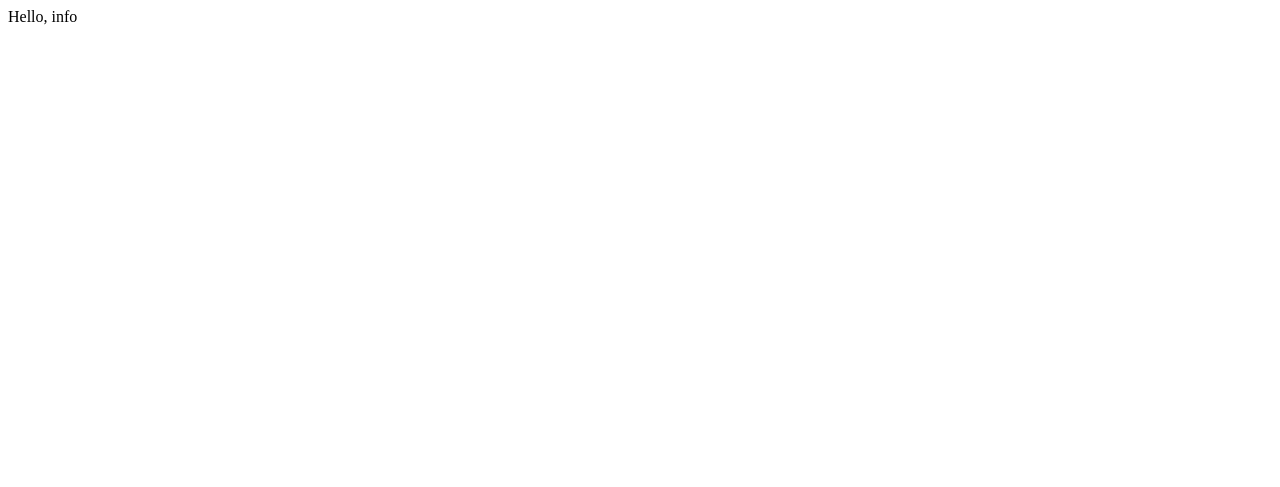
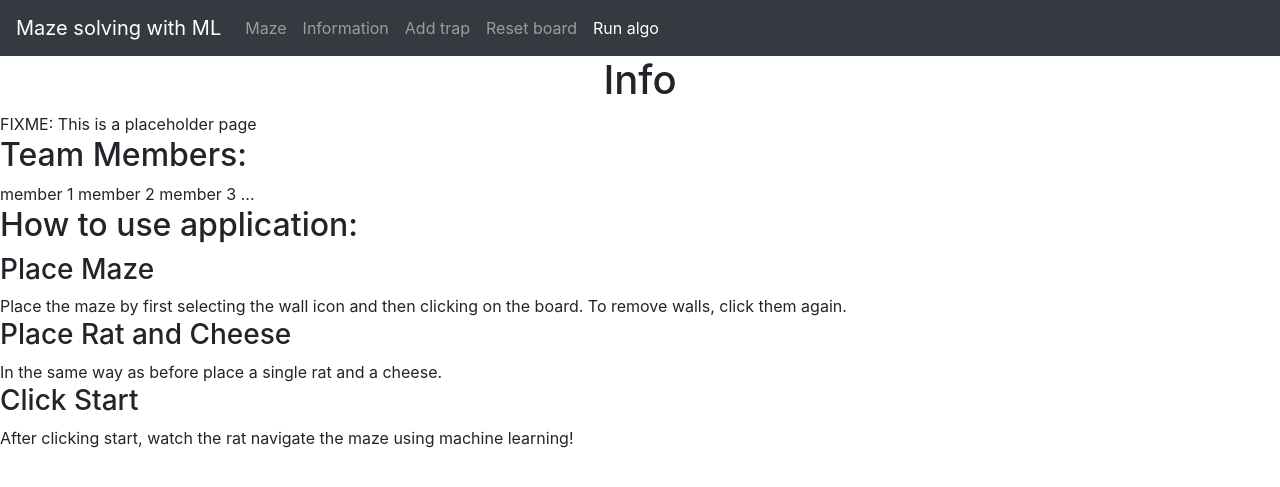
Before and after one commit to chriscruz-1/Remy_Maze_Solver, a Django app: page /info in a window 1280 px wide. Before the commit the part shown is almost empty. Shown: the top 487 px of the page. Run offline with Django 3.2, Linux system fonts and the light colour scheme; some libraries are stand-ins or nearby versions.

Commit message:
reordered navigation bar, added info page, made made pages possible through content blocks

```diff
--- /dev/null
+++ b/maze/pathfinder/templates/base.html
@@ -0,0 +1,57 @@
+{% load static %}
+
+<!DOCTYPE html>
+<!--[if lt IE 7]>      <html class="no-js lt-ie9 lt-ie8 lt-ie7"> <![endif]-->
+<!--[if IE 7]>         <html class="no-js lt-ie9 lt-ie8"> <![endif]-->
+<!--[if IE 8]>         <html class="no-js lt-ie9"> <![endif]-->
+<!--[if gt IE 8]>      <html class="no-js"> <!--<![endif]-->
+<html>
+    <head>
+        <meta charset="utf-8">
+        <meta http-equiv="X-UA-Compatible" content="IE=edge">
+        <title></title>
+        <meta name="description" content="">
+        <meta name="viewport" content="width=device-width, initial-scale=1">
+        <link rel="stylesheet" href="{% static 'css/style.css' %}">
+        <link rel="shortcut icon" type="image/gif" href="{% static 'favicon.gif' %}"/>
+        <link rel="stylesheet" href="https://stackpath.bootstrapcdn.com/bootstrap/4.3.1/css/bootstrap.min.css" integrity="sha384-ggOyR0iXCbMQv3Xipma34MD+dH/1fQ784/j6cY/iJTQUOhcWr7x9JvoRxT2MZw1T" crossorigin="anonymous">
+        <script src="https://code.jquery.com/jquery-3.5.1.slim.min.js" integrity="sha384-DfXdz2htPH0lsSSs5nCTpuj/zy4C+OGpamoFVy38MVBnE+IbbVYUew+OrCXaRkfj" crossorigin="anonymous"></script>
+        <script src="https://cdn.jsdelivr.net/npm/bootstrap@4.5.3/dist/js/bootstrap.bundle.min.js" integrity="sha384-ho+j7jyWK8fNQe+A12Hb8AhRq26LrZ/JpcUGGOn+Y7RsweNrtN/tE3MoK7ZeZDyx" crossorigin="anonymous"></script>
+    </head>
+    <body>
+        <!--[if lt IE 7]>
+            <p class="browsehappy">You are using an <strong>outdated</strong> browser. Please <a href="#">upgrade your browser</a> to improve your experience.</p>
+        <![endif]-->
+        <body>
+
+            <nav class="navbar navbar-expand-lg navbar-dark bg-dark">
+                <a class="navbar-brand" href="#">Maze solving with ML</a>
+                <button class="navbar-toggler" type="button" data-toggle="collapse" data-target="#navbarNav" aria-controls="navbarNav" aria-expanded="false" aria-label="Toggle navigation">
+                  <span class="navbar-toggler-icon"></span>
+                </button>
+                <div class="collapse navbar-collapse" id="navbarNav">
+                  <ul class="navbar-nav">
+                  <li class="nav-item">
+                      <a class="nav-link" href="http://127.0.0.1:8000/">Maze</a>
+                    </li>
+                    <li class="nav-item">
+                      <a class="nav-link" href="http://127.0.0.1:8000/info">Information</a>
+                    </li>
+
+                    <li class="nav-item">
+                      <a class="nav-link" href="#">Add trap</a>
+                    </li>
+                    <li class="nav-item">
+                      <a class="nav-link" href="http://127.0.0.1:8000/">Reset board</a>
+                    </li>
+                    <li class="nav-item active">
+                      <a class="nav-link" href="#">Run algo <span class="sr-only">(current)</span></a>
+                    </li>
+                  </ul>
+                </div>
+              </nav>
+              {% block content %}{% endblock%}
+        </body>
+
+    </body>
+</html>
--- /dev/null
+++ b/maze/pathfinder/templates/pathfinder/info.html
@@ -0,0 +1,19 @@
+{% extends "base.html" %}
+
+{% block content %}
+<h1> Info </h1>
+FIXME: This is a placeholder page
+<h2> Team Members:</h2>
+member 1
+member 2
+member 3
+...
+<h2>How to use application:</h2>
+<h3>Place Maze</h3>
+Place the maze by first selecting the wall icon and then clicking on the board.
+To remove walls, click them again.
+<h3>Place Rat and Cheese</h3>
+In the same way as before place a single rat and a cheese.
+<h3>Click Start</h3>
+After clicking start, watch the rat navigate the maze using machine learning!
+{% endblock %}
--- a/maze/pathfinder/urls.py
+++ b/maze/pathfinder/urls.py
@@ -4,5 +4,6 @@ from . import views
 
 urlpatterns = [
     path("", views.index, name='index'),
+    path('info', views.info, name='info'),
     path("<str:name>", views.greet, name='greet'),
 ]
--- a/maze/pathfinder/views.py
+++ b/maze/pathfinder/views.py
@@ -11,6 +11,9 @@ def index(request):
         'map': map
     })
 
+def info(request):
+	return render(request, 'pathfinder/info.html')
+
 def model(request):
     return render(request, 'trainer/demos/model.json')
 
```
Also changed, not shown: maze/pathfinder/templates/pathfinder/index.html (+4 -48 lines).
